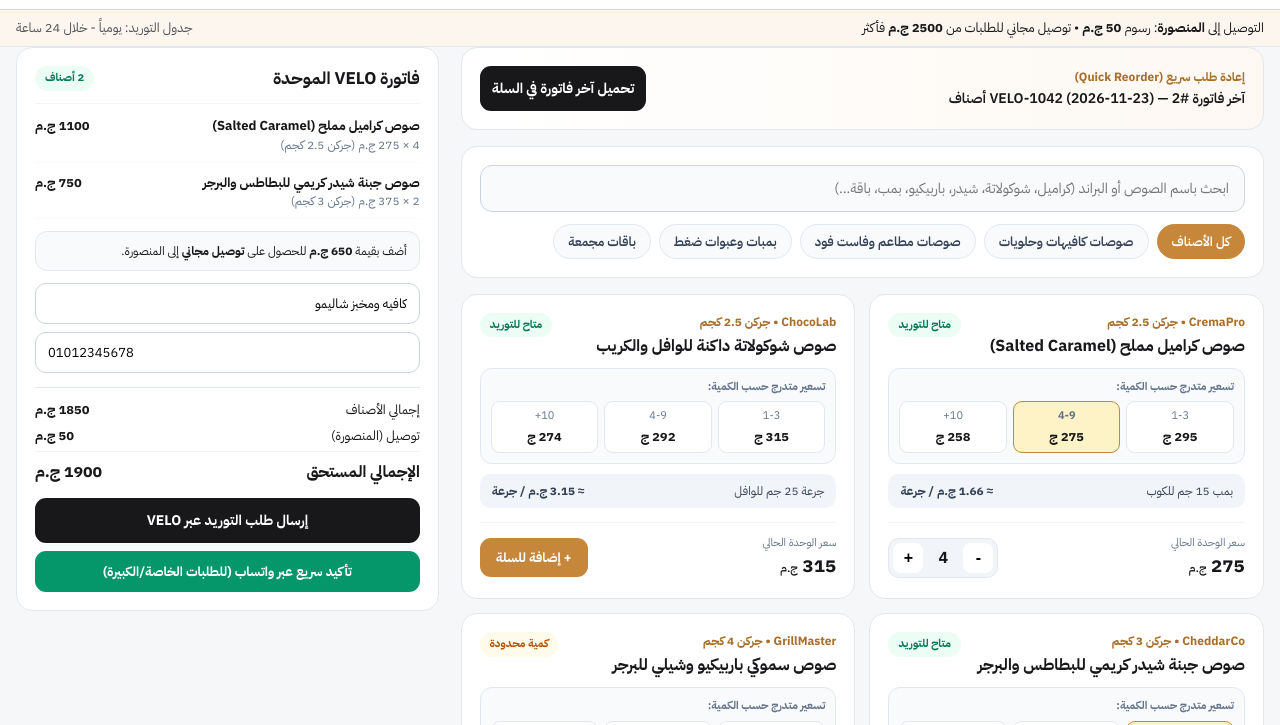
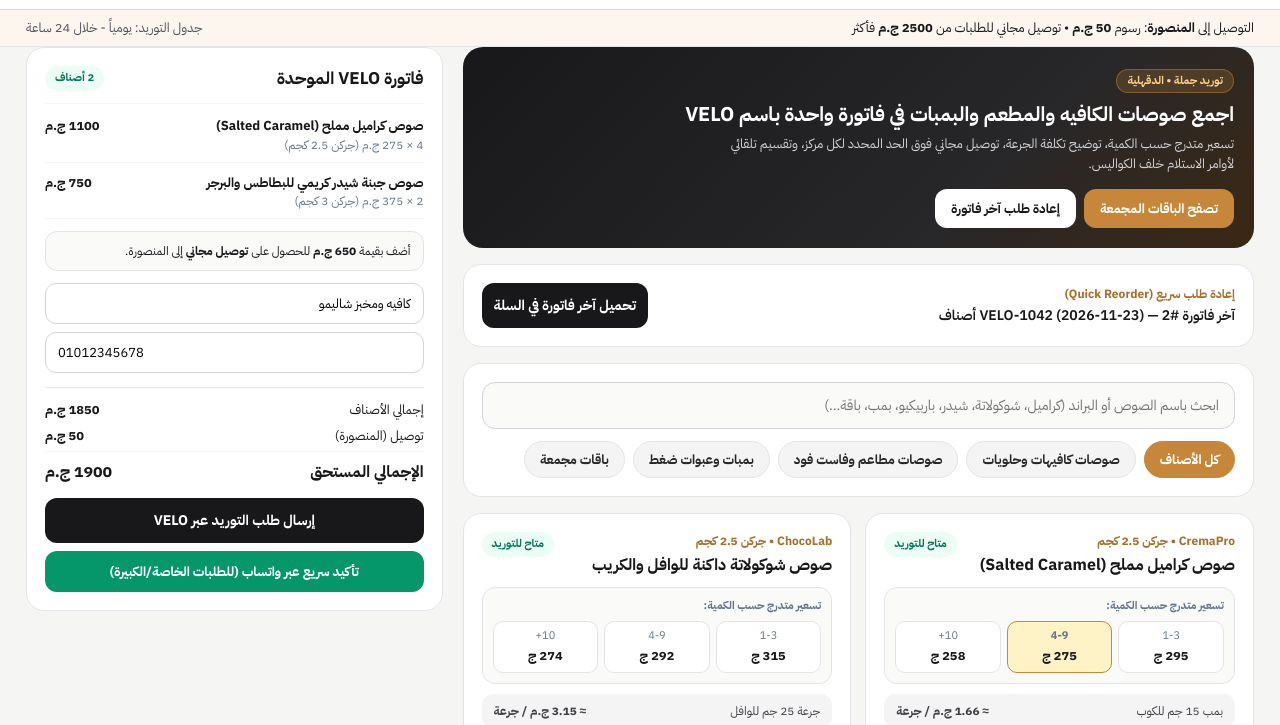
Before and after one commit to omarreda62-gif/VELO, a plain HTML site: page index.html in a window 1280 px wide. Shown: the part 65-790 px from the top of the page. Drawn offline with Linux system fonts and the light colour scheme.

Commit message:
Update index.html

```diff
--- a/index.html
+++ b/index.html
@@ -9,11 +9,11 @@
   <link href="https://fonts.googleapis.com/css2?family=IBM+Plex+Sans+Arabic:wght@400;500;600;700&family=Plus+Jakarta+Sans:wght@700;800&display=swap" rel="stylesheet" />
   <style>
     :root {
-      --bg: #F6F7F9;
+      --bg: #F5F5F4;
       --card: #FFFFFF;
       --ink: #18181B;
       --muted: #64748B;
-      --line: #E2E8F0;
+      --line: #E4E4E7;
       --brand: #C7873B;
       --brand-dark: #A96E2A;
       --brand-soft: #FDF6EE;
@@ -33,9 +33,9 @@
       line-height: 1.5;
     }
     .num { font-variant-numeric: tabular-nums; }
-    .container { max-width: 1280px; margin: 0 auto; padding: 0 16px; }
+    .container { max-width: 1260px; margin: 0 auto; padding: 0 16px; }
 
-    /* Header */
+    /* Top App Header */
     header {
       position: sticky;
       top: 0;
@@ -55,7 +55,7 @@
     .logo-badge {
       width: 42px;
       height: 42px;
-      border-radius: 12px;
+      border-radius: 13px;
       background: var(--ink);
       color: #fff;
       display: flex;
@@ -80,7 +80,7 @@
       color: var(--brand-dark);
       border: 1px solid #F3D5AE;
       padding: 2px 8px;
-      border-radius: 6px;
+      border-radius: 7px;
     }
     .brand-sub { font-size: 12px; color: var(--muted); margin: 2px 0 0; }
 
@@ -89,7 +89,7 @@
       display: flex;
       align-items: center;
       gap: 8px;
-      background: #F1F5F9;
+      background: #F4F4F5;
       border: 1px solid var(--line);
       border-radius: 12px;
       padding: 6px 12px;
@@ -106,7 +106,7 @@
     }
     .role-switch {
       display: inline-flex;
-      background: #F1F5F9;
+      background: #F4F4F5;
       border: 1px solid var(--line);
       border-radius: 12px;
       padding: 4px;
@@ -115,7 +115,7 @@
     .role-btn {
       border: none;
       background: transparent;
-      color: #475569;
+      color: #52525B;
       font-family: inherit;
       font-size: 13px;
       font-weight: 700;
@@ -140,12 +140,12 @@
       gap: 8px;
     }
 
-    /* Layout */
-    main { padding: 22px 0 44px; }
+    /* Main Grid */
+    main { padding: 20px 0 44px; }
     .client-grid {
       display: grid;
       grid-template-columns: minmax(0, 1.9fr) minmax(325px, 1fr);
-      gap: 22px;
+      gap: 20px;
       align-items: start;
     }
     @media (max-width: 980px) {
@@ -155,10 +155,38 @@
     .card {
       background: var(--card);
       border: 1px solid var(--line);
-      border-radius: 16px;
+      border-radius: 18px;
       padding: 18px;
     }
     .stack { display: flex; flex-direction: column; gap: 16px; }
+
+    /* Hero Promo Card inspired by Food App UI */
+    .promo-hero {
+      background: linear-gradient(135deg, #18181B 0%, #27272A 65%, #3B2814 100%);
+      color: #FFFFFF;
+      border: none;
+      border-radius: 20px;
+      padding: 20px;
+      display: flex;
+      flex-wrap: wrap;
+      align-items: center;
+      justify-content: space-between;
+      gap: 16px;
+    }
+    .promo-pill {
+      display: inline-block;
+      background: rgba(199, 135, 59, 0.22);
+      color: #FCD38D;
+      border: 1px solid rgba(199, 135, 59, 0.45);
+      font-size: 11px;
+      font-weight: 700;
+      padding: 3px 10px;
+      border-radius: 999px;
+      margin-bottom: 8px;
+    }
+    .promo-title { margin: 0; font-size: 20px; font-weight: 800; line-height: 1.35; }
+    .promo-sub { margin: 6px 0 0; font-size: 13px; color: #D4D4D8; max-width: 520px; }
+    .promo-actions { display: flex; flex-wrap: wrap; gap: 8px; }
 
     /* Quick Reorder */
     .reorder-box {
@@ -167,7 +195,6 @@
       align-items: center;
       justify-content: space-between;
       gap: 12px;
-      background: linear-gradient(90deg, #FFFFFF 0%, #FDF8F2 100%);
     }
     .reorder-kicker { font-size: 12px; font-weight: 700; color: var(--brand-dark); }
     .reorder-desc { font-size: 14px; font-weight: 600; margin: 2px 0 0; }
@@ -176,23 +203,23 @@
     .search-input {
       width: 100%;
       padding: 12px 15px;
-      border: 1px solid #CBD5E1;
-      border-radius: 12px;
+      border: 1px solid #D4D4D8;
+      border-radius: 13px;
       font-family: inherit;
       font-size: 14px;
       outline: none;
-      background: #F8FAFC;
+      background: #FAFAF9;
     }
     .search-input:focus { border-color: var(--brand); background: #fff; }
     .cats-row { display: flex; flex-wrap: wrap; gap: 8px; margin-top: 12px; }
     .cat-pill {
       border: 1px solid var(--line);
-      background: #F8FAFC;
-      color: #334155;
+      background: #F4F4F5;
+      color: #27272A;
       font-family: inherit;
       font-size: 13px;
-      font-weight: 600;
-      padding: 7px 14px;
+      font-weight: 700;
+      padding: 8px 15px;
       border-radius: 999px;
       cursor: pointer;
     }
@@ -216,9 +243,7 @@
       flex-direction: column;
       justify-content: space-between;
       gap: 14px;
-      transition: border-color 0.15s ease, transform 0.15s ease;
     }
-    .prod-card:hover { border-color: #CBD5E1; }
     .prod-top { display: flex; justify-content: space-between; align-items: flex-start; gap: 10px; }
     .prod-meta { font-size: 12px; font-weight: 700; color: var(--brand-dark); }
     .prod-title { font-size: 16px; font-weight: 700; margin: 3px 0 0; }
@@ -234,9 +259,9 @@
     .badge-out_of_stock { background: var(--off-bg); color: var(--off-fg); }
 
     .tiers-box {
-      background: #F8FAFC;
+      background: #FAFAF9;
       border: 1px solid var(--line);
-      border-radius: 12px;
+      border-radius: 13px;
       padding: 10px;
       margin-top: 10px;
     }
@@ -245,7 +270,7 @@
     .tier-cell {
       background: #fff;
       border: 1px solid var(--line);
-      border-radius: 9px;
+      border-radius: 10px;
       padding: 6px 4px;
     }
     .tier-cell.active-tier {
@@ -261,11 +286,11 @@
       justify-content: space-between;
       align-items: center;
       gap: 8px;
-      background: #F1F5F9;
-      border-radius: 10px;
+      background: #F4F4F5;
+      border-radius: 11px;
       padding: 8px 12px;
       font-size: 12px;
-      color: #334155;
+      color: #3F3F46;
       margin-top: 10px;
     }
 
@@ -274,7 +299,7 @@
       justify-content: space-between;
       align-items: center;
       gap: 10px;
-      border-top: 1px solid #F1F5F9;
+      border-top: 1px solid #F4F4F5;
       padding-top: 12px;
     }
     .price-now { font-size: 19px; font-weight: 800; }
@@ -282,7 +307,7 @@
     /* Buttons & Qty */
     .btn {
       border: none;
-      border-radius: 11px;
+      border-radius: 12px;
       font-family: inherit;
       font-weight: 700;
       cursor: pointer;
@@ -291,6 +316,7 @@
     }
     .btn-brand { background: var(--brand); color: #fff; }
     .btn-brand:hover { background: var(--brand-dark); }
+    .btn-light { background: #FFFFFF; color: var(--ink); }
     .btn-dark { background: var(--ink); color: #fff; width: 100%; padding: 12px; font-size: 14px; }
     .btn-dark:hover { background: #27272A; }
     .btn-wa { background: #059669; color: #fff; width: 100%; padding: 11px; font-size: 13px; }
@@ -300,9 +326,9 @@
       display: inline-flex;
       align-items: center;
       gap: 8px;
-      background: #F1F5F9;
+      background: #F4F4F5;
       border: 1px solid var(--line);
-      border-radius: 11px;
+      border-radius: 12px;
       padding: 4px;
     }
     .qty-btn {
@@ -322,7 +348,7 @@
       display: flex;
       justify-content: space-between;
       align-items: center;
-      border-bottom: 1px solid #F1F5F9;
+      border-bottom: 1px solid #F4F4F5;
       padding-bottom: 12px;
       margin-bottom: 12px;
     }
@@ -333,12 +359,12 @@
       justify-content: space-between;
       align-items: flex-start;
       gap: 10px;
-      border-bottom: 1px solid #F8FAFC;
+      border-bottom: 1px solid #F4F4F5;
       padding-bottom: 8px;
       font-size: 13px;
     }
     .hint-box {
-      background: #F8FAFC;
+      background: #FAFAF9;
       border: 1px solid var(--line);
       border-radius: 12px;
       padding: 10px 12px;
@@ -348,7 +374,7 @@
     .field-input {
       width: 100%;
       padding: 10px 12px;
-      border: 1px solid #CBD5E1;
+      border: 1px solid #D4D4D8;
       border-radius: 11px;
       font-family: inherit;
       font-size: 13px;
@@ -365,7 +391,7 @@
     }
     .total-row { display: flex; justify-content: space-between; }
     .grand-total {
-      border-top: 1px solid #F1F5F9;
+      border-top: 1px solid #F4F4F5;
       padding-top: 8px;
       font-size: 16px;
       font-weight: 800;
@@ -386,7 +412,7 @@
     .admin-tab {
       border: 1px solid var(--line);
       background: #fff;
-      color: #334155;
+      color: #3F3F46;
       font-family: inherit;
       font-size: 13px;
       font-weight: 700;
@@ -397,7 +423,7 @@
     .admin-tab.active { background: var(--ink); color: #fff; border-color: var(--ink); }
     .split-grid { display: grid; grid-template-columns: repeat(auto-fill, minmax(300px, 1fr)); gap: 16px; }
     .po-line {
-      background: #F8FAFC;
+      background: #FAFAF9;
       border: 1px solid var(--line);
       border-radius: 11px;
       padding: 10px;
@@ -411,8 +437,8 @@
       margin-bottom: 16px;
     }
     table { width: 100%; border-collapse: collapse; font-size: 13px; }
-    th, td { padding: 12px; text-align: right; border-bottom: 1px solid #F1F5F9; }
-    th { background: #F8FAFC; color: var(--muted); font-size: 12px; }
+    th, td { padding: 12px; text-align: right; border-bottom: 1px solid #F4F4F5; }
+    th { background: #FAFAF9; color: var(--muted); font-size: 12px; }
     .hidden { display: none !important; }
   </style>
 </head>
@@ -452,6 +478,20 @@
   <main id="clientView" class="container">
     <div class="client-grid">
       <div class="stack">
+        <!-- بانر ترويجي للباقات وتوريد الجملة -->
+        <div class="promo-hero">
+          <div>
+            <span class="promo-pill">توريد جملة • الدقهلية</span>
+            <h2 class="promo-title">اجمع صوصات الكافيه والمطعم والبمبات في فاتورة واحدة باسم VELO</h2>
+            <p class="promo-sub">تسعير متدرج حسب الكمية، توضيح تكلفة الجرعة، توصيل مجاني فوق الحد المحدد لكل مركز، وتقسيم تلقائي لأوامر الاستلام خلف الكواليس.</p>
+          </div>
+          <div class="promo-actions">
+            <button class="btn btn-brand" onclick="setCategory('bundles')">تصفح الباقات المجمعة</button>
+            <button class="btn btn-light" onclick="quickReorderLast()">إعادة طلب آخر فاتورة</button>
+          </div>
+        </div>
+
+        <!-- إعادة الطلب السريع -->
         <div class="card reorder-box">
           <div>
             <div class="reorder-kicker">إعادة طلب سريع (Quick Reorder)</div>
@@ -460,14 +500,17 @@
           <button class="btn btn-dark" style="width:auto;" onclick="quickReorderLast()">تحميل آخر فاتورة في السلة</button>
         </div>
 
+        <!-- البحث والفئات -->
         <div class="card">
           <input id="searchInput" class="search-input" type="text" oninput="renderProducts()" placeholder="ابحث باسم الصوص أو البراند (كراميل، شوكولاتة، شيدر، باربيكيو، بمب، باقة...)" />
           <div id="categoryTabs" class="cats-row"></div>
         </div>
 
+        <!-- شبكة المنتجات -->
         <div id="productsGrid" class="products-grid"></div>
       </div>
 
+      <!-- السلة الموحدة -->
       <aside class="card cart-sticky">
         <div class="cart-head">
           <h2 class="cart-title">فاتورة VELO الموحدة</h2>
@@ -990,7 +1033,7 @@
 
       document.getElementById("adminSplitSection").innerHTML = Object.values(grouped).map(({ supplier, lines, totalCost }) => `
         <div class="card">
-          <div style="border-bottom:1px solid #F1F5F9; padding-bottom:10px;">
+          <div style="border-bottom:1px solid #F4F4F5; padding-bottom:10px;">
             <div class="prod-meta">${supplier?.mode}</div>
             <h3 style="margin:2px 0; font-size:16px;">${supplier?.name}</h3>
             <div style="font-size:12px; color:var(--muted);">هاتف التواصل: ${supplier?.phone}</div>
@@ -1007,7 +1050,7 @@
               </div>
             </div>
           `).join("")}
-          <div style="display:flex; justify-content:space-between; border-top:1px solid #F1F5F9; margin-top:12px; padding-top:10px; font-weight:800;">
+          <div style="display:flex; justify-content:space-between; border-top:1px solid #F4F4F5; margin-top:12px; padding-top:10px; font-weight:800;">
             <span>إجمالي مستحقات التاجر</span>
             <span class="num" style="color:var(--brand-dark);">${totalCost} ج.م</span>
           </div>
```
